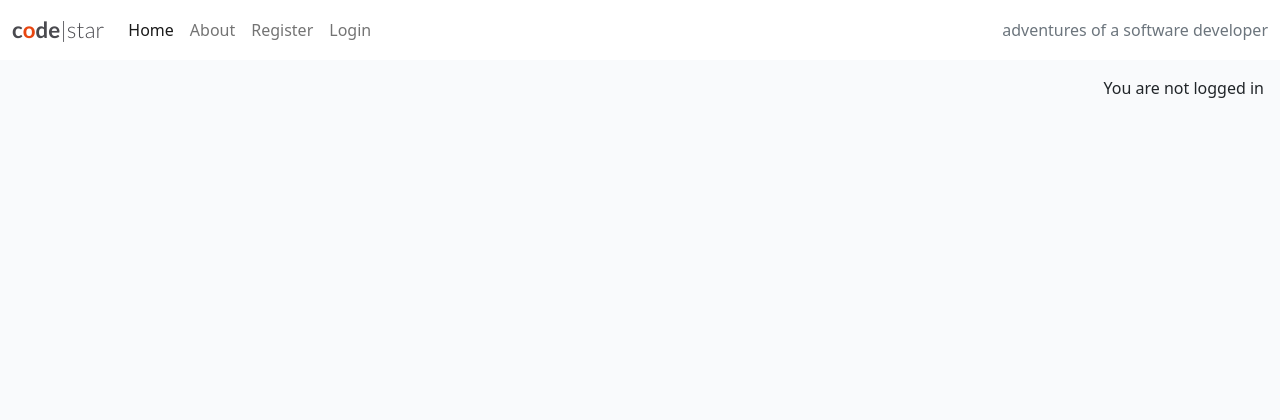
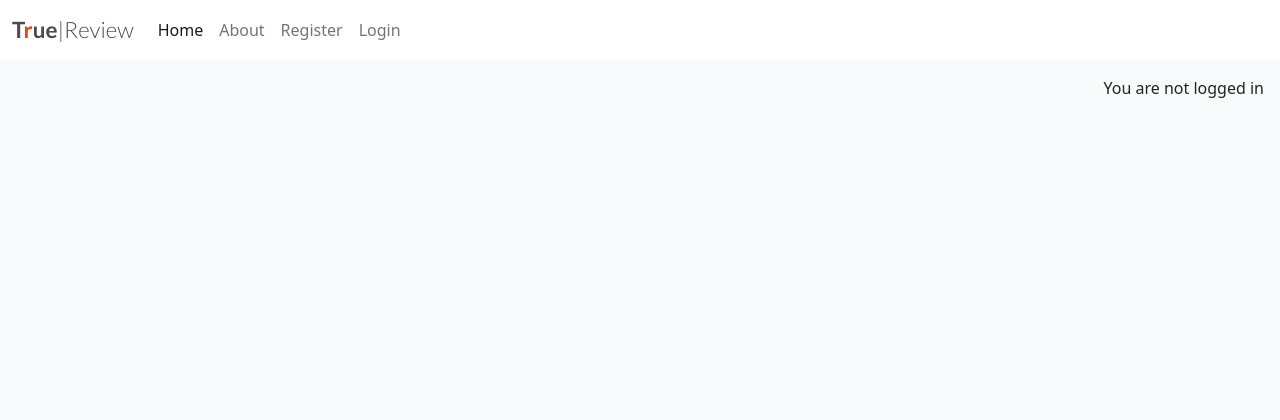
Before and after one commit to Geoff-Fletcher/True_Review, a Django app: page / in a window 1280 px wide. Shown: the top 420 px of the page. Run offline with Django 4.2, Linux system fonts and the light colour scheme; data that the repository does not hold is empty; some libraries are stand-ins or nearby versions.

Commit message:
html ready for 1st Heroku viewing

```diff
--- a/review/admin.py
+++ b/review/admin.py
@@ -7,7 +7,7 @@ STATUS = ((0, "Draft"), (1, "Published"))
 # Full admin setup for MovieReview
 @admin.register(MovieReview)
 class MovieReviewAdmin(admin.ModelAdmin):
-    list_display = ('title', 'author', 'rating', 'status', 'created_on', 'release_date', 'director', 'runtime')
+    list_display = ('title', 'author', 'rating', 'status', 'created_on', 'release_date', 'director', 'runtime',)
     list_filter = ('status', 'created_on', 'release_date', 'rating')
     search_fields = ('title', 'author__username', 'director')
     prepopulated_fields = {'slug': ('title',)}
@@ -26,7 +26,7 @@ class MovieReviewAdmin(admin.ModelAdmin):
 # Full admin setup for TVReview
 @admin.register(TVReview)
 class TVReviewAdmin(admin.ModelAdmin):
-    list_display = ('title', 'author', 'rating', 'status', 'created_on', 'release_date', 'showrunner', 'number_of_episodes', 'average_episode_length')
+    list_display = ('title', 'author', 'rating', 'status', 'created_on', 'release_date', 'showrunner', 'number_of_episodes', 'average_episode_length',)
     list_filter = ('status', 'created_on', 'release_date', 'rating')
     search_fields = ('title', 'author__username', 'showrunner')
     prepopulated_fields = {'slug': ('title',)}
@@ -45,7 +45,7 @@ class TVReviewAdmin(admin.ModelAdmin):
 # Full admin setup for GameReview
 @admin.register(GameReview)
 class GameReviewAdmin(admin.ModelAdmin):
-    list_display = ('title', 'author', 'rating', 'status', 'created_on', 'release_date', 'studio', 'time_to_beat', 'number_of_players')
+    list_display = ('title', 'author', 'rating', 'status', 'created_on', 'release_date', 'studio', 'time_to_beat', 'number_of_players',)
     list_filter = ('status', 'created_on', 'release_date', 'rating')
     search_fields = ('title', 'author__username', 'studio')
     prepopulated_fields = {'slug': ('title',)}
--- a/review/views.py
+++ b/review/views.py
@@ -21,7 +21,7 @@ def index(request):
     )
 
     # Paginate the combined reviews
-    paginator = Paginator(reviews, 9)  # Show 9 reviews per page
+    paginator = Paginator(reviews, 6)  # Show 6 reviews per page
     page_number = request.GET.get('page')
     page_obj = paginator.get_page(page_number)
 
--- a/templates/base.html
+++ b/templates/base.html
@@ -35,7 +35,7 @@
     <nav class="navbar navbar-expand-lg navbar-light bg-white">
         <div class="container-fluid">
             <a class="navbar-brand" href="{% url 'index' %}">
-                <span class="brand">c<span class="red-o">o</span>de<span class="thin">|star</span></span>
+                <span class="brand">T<span class="red-o">r</span>ue<span class="thin">|Review</span></span>
             </a>
             <button class="navbar-toggler" type="button" data-bs-toggle="collapse" data-bs-target="#navbarText"
                 aria-controls="navbarText" aria-expanded="false" aria-label="Toggle navigation">
@@ -64,9 +64,6 @@
                     {% endif %}
 
                 </ul>
-                <span class="navbar-text text-muted">
-                    adventures of a software developer
-                </span>
             </div>
         </div>
     </nav>
--- a/true_review/settings.py
+++ b/true_review/settings.py
@@ -32,7 +32,7 @@ TEMPLATES_DIR = os.path.join(BASE_DIR, 'templates')
 SECRET_KEY = os.environ.get("SECRET_KEY")
 
 # SECURITY WARNING: don't run with debug turned on in production!
-DEBUG = True
+DEBUG = False
 
 ALLOWED_HOSTS = ['.gitpod.io', '8000-geofffletche-truereview-6klku1vvrwi.ws.codeinstitute-ide.net',
 '.herokuapp.com',
```
